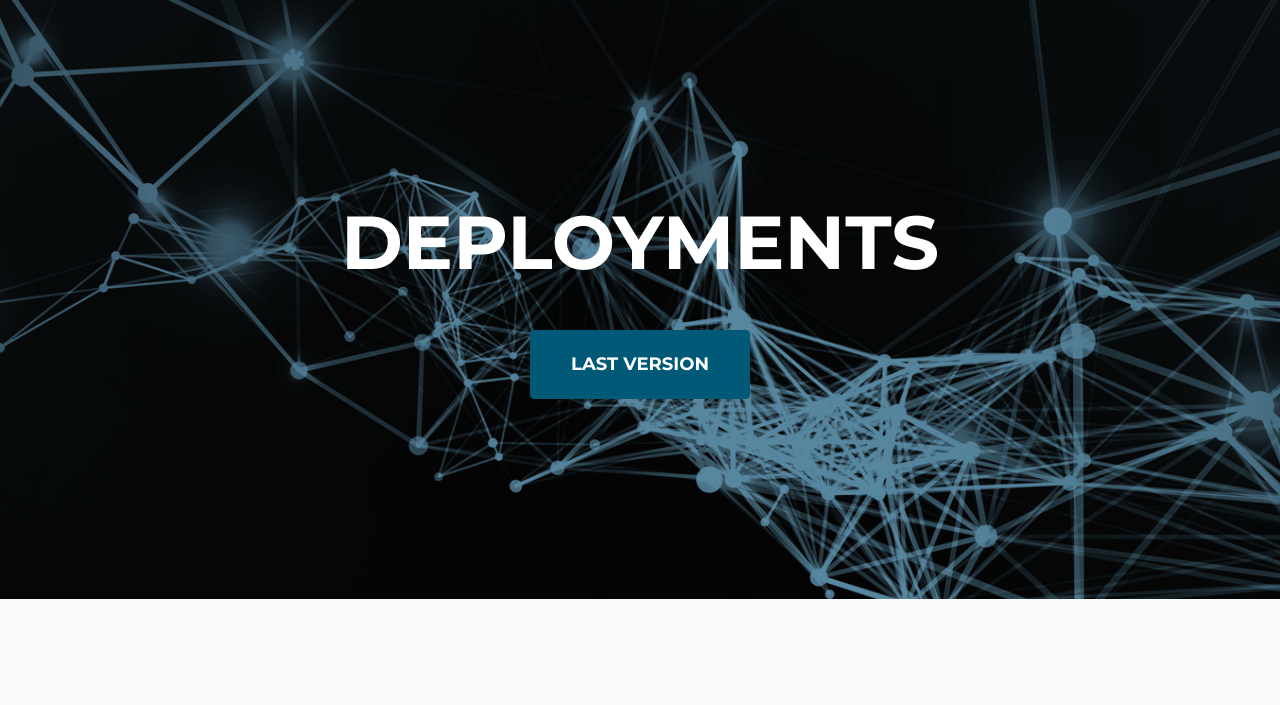
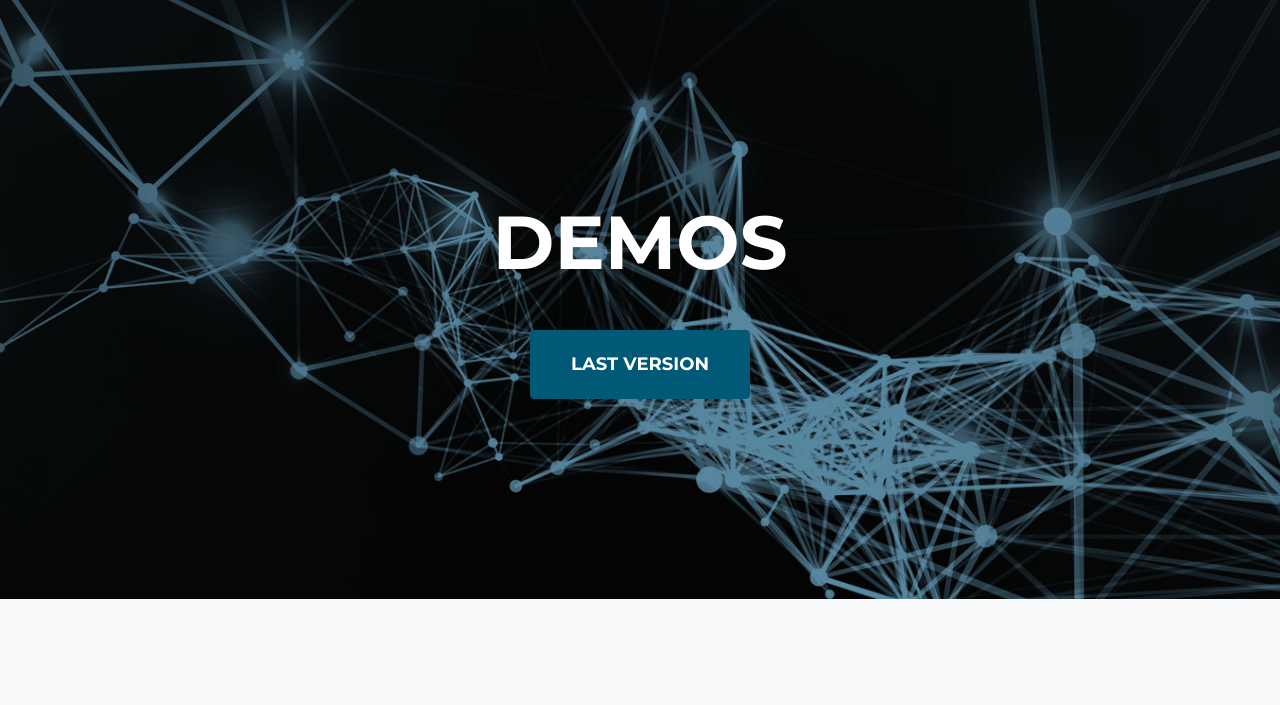
Before and after one commit to data-me/data-me.github.io, a plain HTML site: page info.html in a window 1280 px wide. Shown: the part 95-800 px from the top of the page. Drawn offline with Linux system fonts and the light colour scheme; a web font is replaced by a local one.

Commit message:
Header title changed to 'Demos' instead of 'Deployments'

```diff
--- a/info.html
+++ b/info.html
@@ -58,7 +58,7 @@
   <header class="masthead">
     <div class="container">
       <div class="intro-text">
-        <div class="intro-heading text-uppercase">Deployments</div>
+        <div class="intro-heading text-uppercase">Demos</div>
         <a class="btn btn-primary btn-xl text-uppercase js-scroll-trigger header-top-button" href="https://front2-datame.herokuapp.com/">Last version</a>
       </div>
     </div>
```
